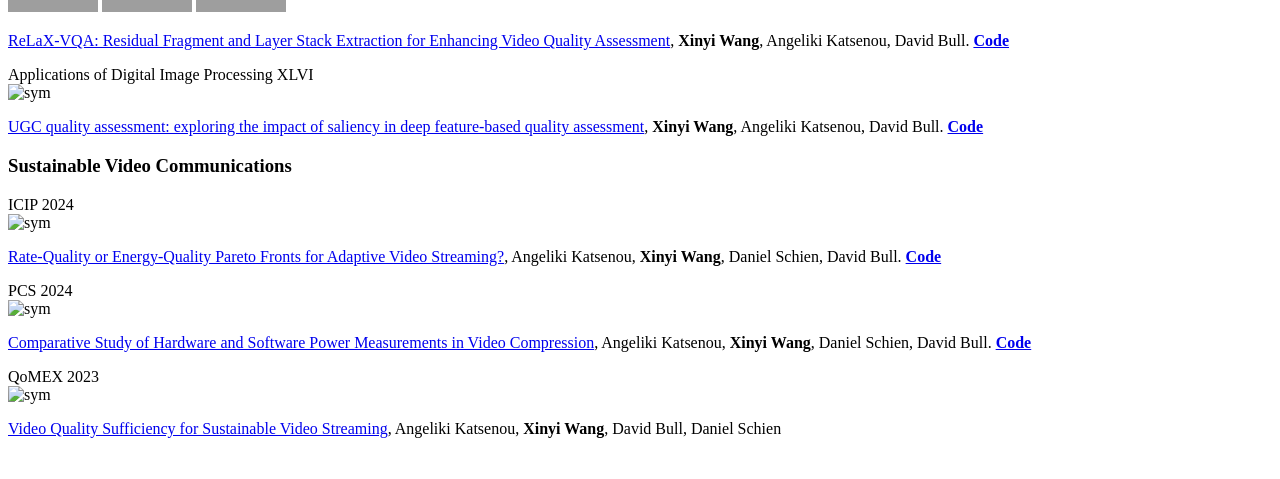
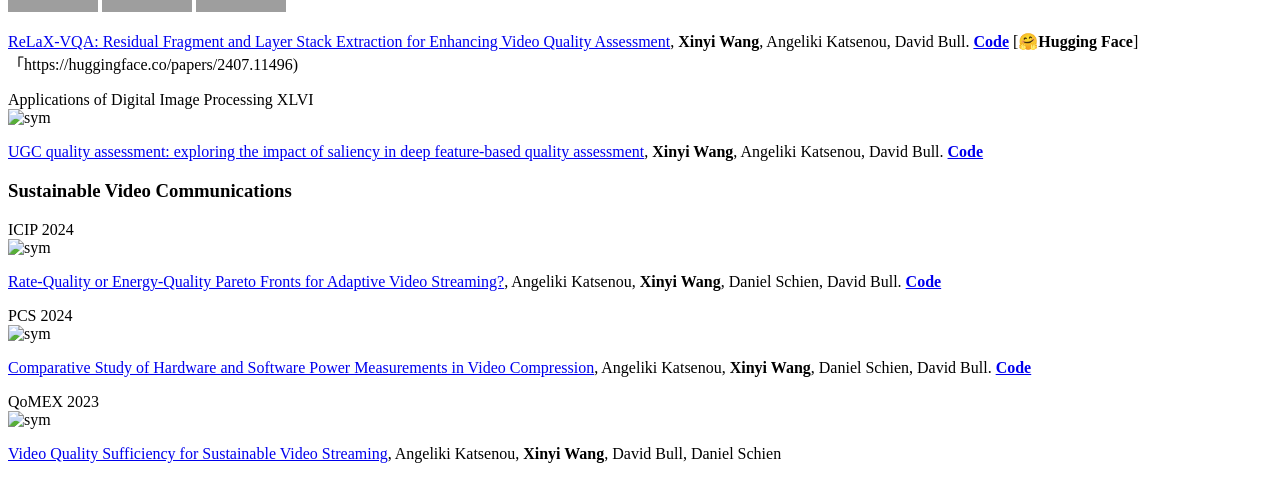
Before and after one commit to xinyiW915/xinyiW915.github.io, a Jekyll site: the page built from _pages/includes/pub.md, in a window 1280 px wide and 900 px high, scrolled down 1032 px, cut to the strip 421-900 px from the top of the window. Built offline with Jekyll 4.4.1, drawn with Linux system fonts in a browser that asks for light colours; our own code applies the rules of GitHub Pages for plain Markdown files; before the commit the page ends 1907 px from its top, so only the background shows below that; grey boxes are pictures that could not be loaded.

Commit message:
Update pub.md

```diff
--- a/_pages/includes/pub.md
+++ b/_pages/includes/pub.md
@@ -7,7 +7,7 @@
 [![PWC](https://img.shields.io/endpoint.svg?url=https://paperswithcode.com/badge/relax-vqa-residual-fragment-and-layer-stack/video-quality-assessment-on-youtube-ugc)](https://paperswithcode.com/sota/video-quality-assessment-on-youtube-ugc?p=relax-vqa-residual-fragment-and-layer-stack)
 [![PWC](https://img.shields.io/endpoint.svg?url=https://paperswithcode.com/badge/relax-vqa-residual-fragment-and-layer-stack/video-quality-assessment-on-konvid-1k)](https://paperswithcode.com/sota/video-quality-assessment-on-konvid-1k?p=relax-vqa-residual-fragment-and-layer-stack)
 
-[ReLaX-VQA: Residual Fragment and Layer Stack Extraction for Enhancing Video Quality Assessment](https://arxiv.org/abs/2407.11496v1), **Xinyi Wang**, Angeliki Katsenou, David Bull. [**Code**](https://github.com/xinyiW915/ReLaX-VQA)
+[ReLaX-VQA: Residual Fragment and Layer Stack Extraction for Enhancing Video Quality Assessment](https://arxiv.org/abs/2407.11496), **Xinyi Wang**, Angeliki Katsenou, David Bull. [**Code**](https://github.com/xinyiW915/ReLaX-VQA) [**🤗Hugging Face**]「https://huggingface.co/papers/2407.11496)
 </div>
 </div>
 
```
